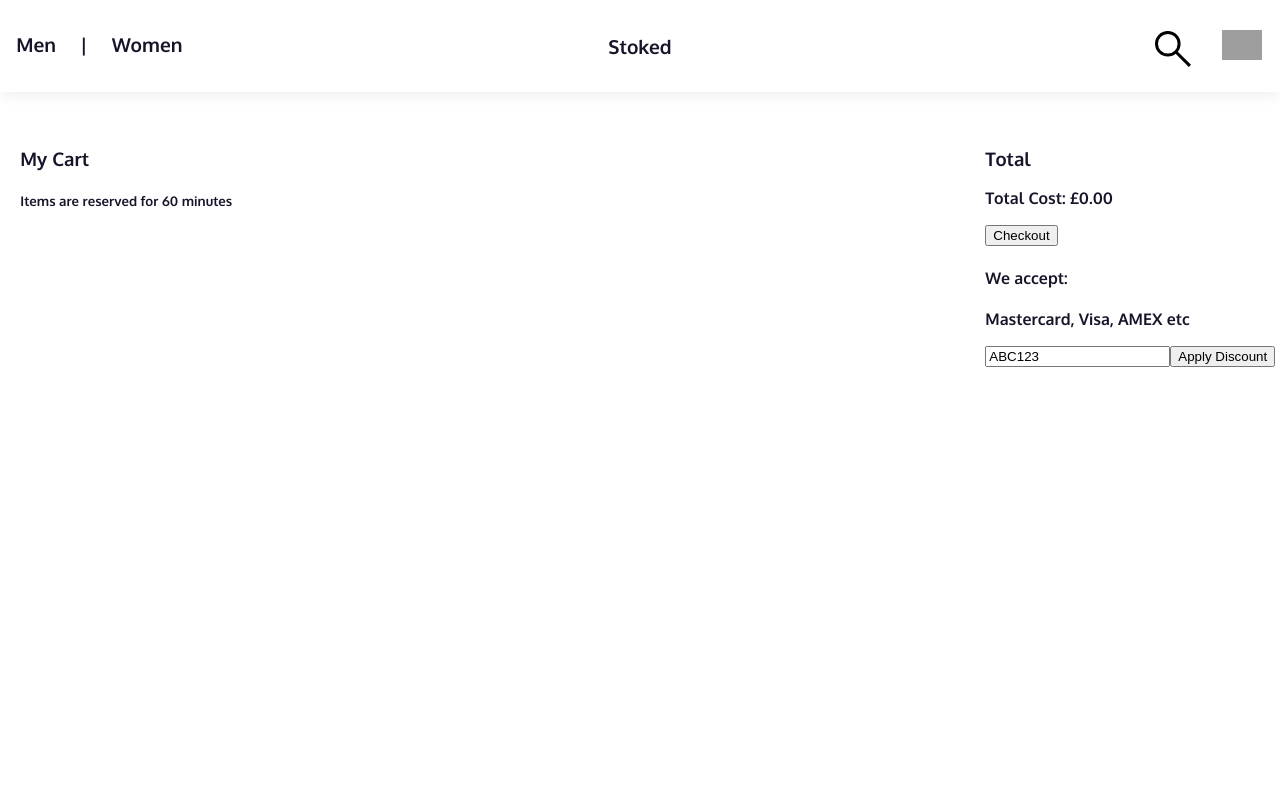
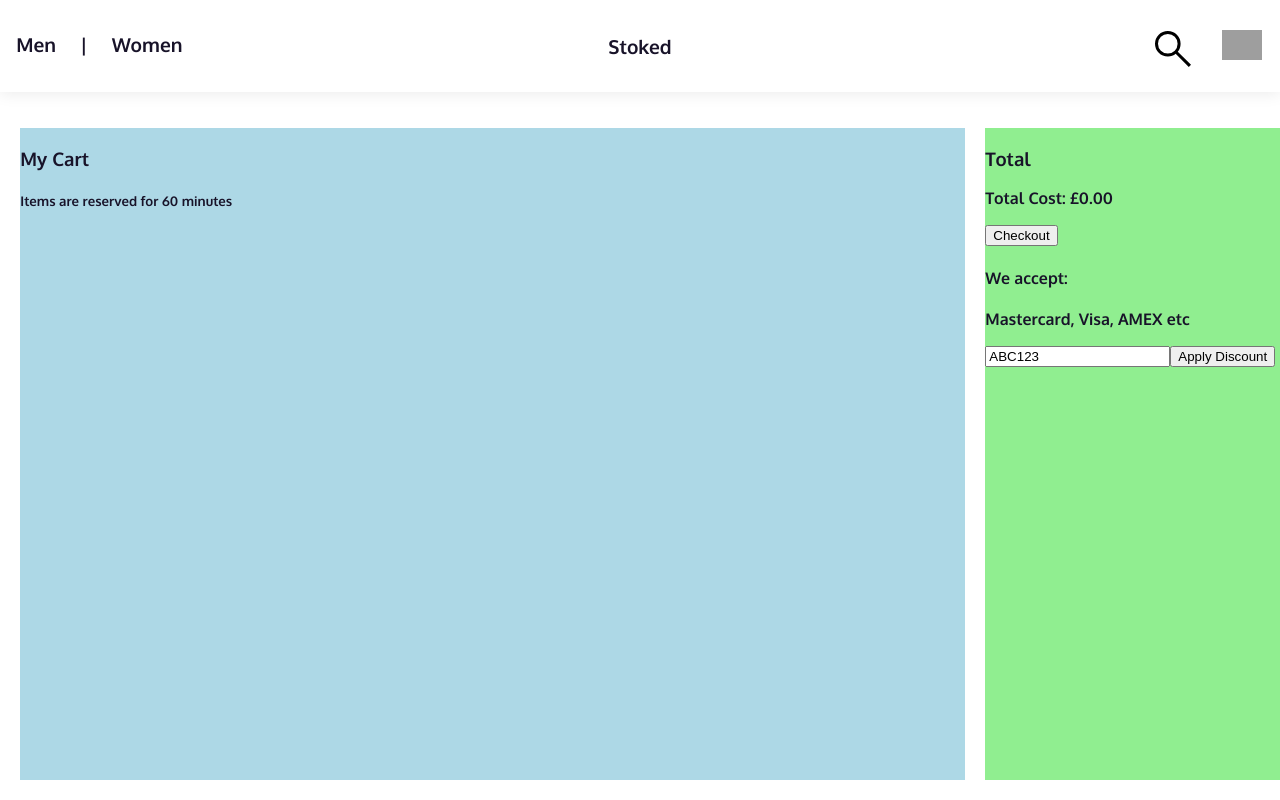
Before and after one commit to lewisjsmith/online-shop, a React (Vite) app: page /cart in a window 1280 px wide. Shown: the top 800 px of the page. Built offline with nearby package versions, Linux system fonts and the light colour scheme; grey boxes are pictures that could not be loaded.

Commit message:
Separated div styling for future edits.

```diff
--- a/src/styles/Cart.module.css
+++ b/src/styles/Cart.module.css
@@ -13,12 +13,12 @@
 
 .cart-left {
     position: relative;
-    background-color: var(--bg-color);
+    background-color: lightblue;
 }
 
 .cart-right {
     position: relative;
-    background-color: var(--bg-color);
+    background-color: lightgreen;
 
 }
 
```
